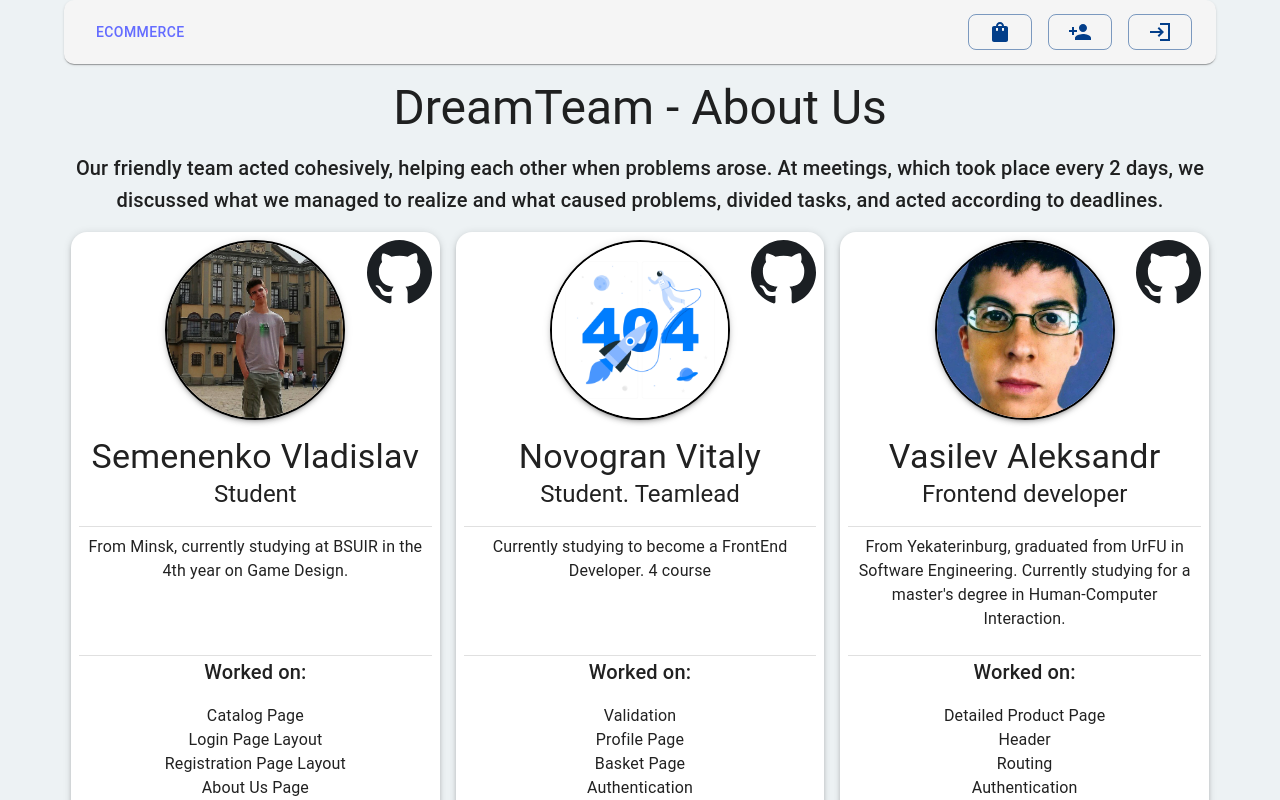
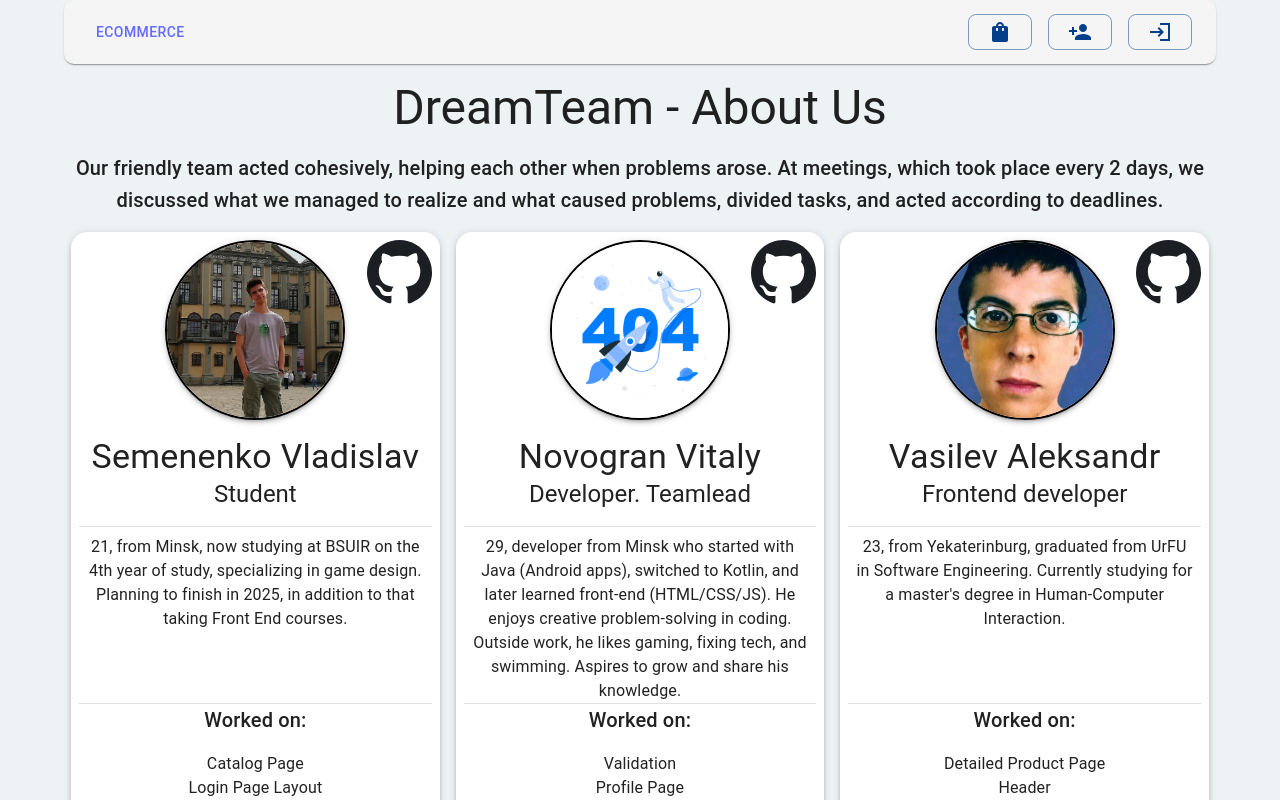
Before and after one commit to novogran/eCommerce-Application, a React (Vite) app: page /about in a window 1280 px wide. Shown: the top 800 px of the page. Built offline with nearby package versions, Linux system fonts and the light colour scheme; no server answers.

Commit message:
fix: info about devs

```diff
--- a/src/pages/AboutUsPage/AboutUsPage.tsx
+++ b/src/pages/AboutUsPage/AboutUsPage.tsx
@@ -17,7 +17,7 @@ function AboutUsPage() {
         <CreatorCard
           name="Semenenko Vladislav"
           job="Student"
-          bio="From Minsk, currently studying at BSUIR in the 4th year on Game Design."
+          bio="21, from Minsk, now studying at BSUIR on the 4th year of study, specializing in game design. Planning to finish in 2025, in addition to that taking Front End courses."
           doneFeatures={[
             "Catalog Page",
             "Login Page Layout",
@@ -30,8 +30,8 @@ function AboutUsPage() {
         ></CreatorCard>
         <CreatorCard
           name="Novogran Vitaly"
-          job="Student. Teamlead"
-          bio="Currently studying to become a FrontEnd Developer. 4 course"
+          job="Developer. Teamlead"
+          bio="29, developer from Minsk who started with Java (Android apps), switched to Kotlin, and later learned front-end (HTML/CSS/JS). He enjoys creative problem-solving in coding. Outside work, he likes gaming, fixing tech, and swimming. Aspires to grow and share his knowledge."
           doneFeatures={[
             "Validation",
             "Profile Page",
@@ -45,7 +45,7 @@ function AboutUsPage() {
         <CreatorCard
           name="Vasilev Aleksandr"
           job="Frontend developer"
-          bio="From Yekaterinburg, graduated from UrFU in Software Engineering. Currently studying for a master's degree in Human-Computer Interaction."
+          bio="23, from Yekaterinburg, graduated from UrFU in Software Engineering. Currently studying for a master's degree in Human-Computer Interaction."
           doneFeatures={[
             "Detailed Product Page",
             "Header",
@@ -58,7 +58,7 @@ function AboutUsPage() {
         ></CreatorCard>
       </Box>
       <Link to="https://rs.school/" target="_blank">
-        <Box display={"flex"} justifyContent={"center"} alignItems={"center"} gap={2} mt={2}>
+        <Box display={"flex"} justifyContent={"center"} alignItems={"center"} gap={2} my={2}>
           <Box
             component="img"
             src="/rss-logo.svg"
--- a/src/pages/AboutUsPage/CreatorCard.tsx
+++ b/src/pages/AboutUsPage/CreatorCard.tsx
@@ -55,7 +55,7 @@ function CreatorCard({ name, job, bio, doneFeatures, githubLink, photoUrl }: Cre
         {job}
       </Typography>
       <Divider orientation="horizontal" sx={{ width: "100%" }}></Divider>
-      <Typography textAlign={"center"} m={1} height={"7rem"}>
+      <Typography textAlign={"center"} m={1} height={"10rem"}>
         {bio}
       </Typography>
       <Divider orientation="horizontal" sx={{ width: "100%" }}></Divider>
```
